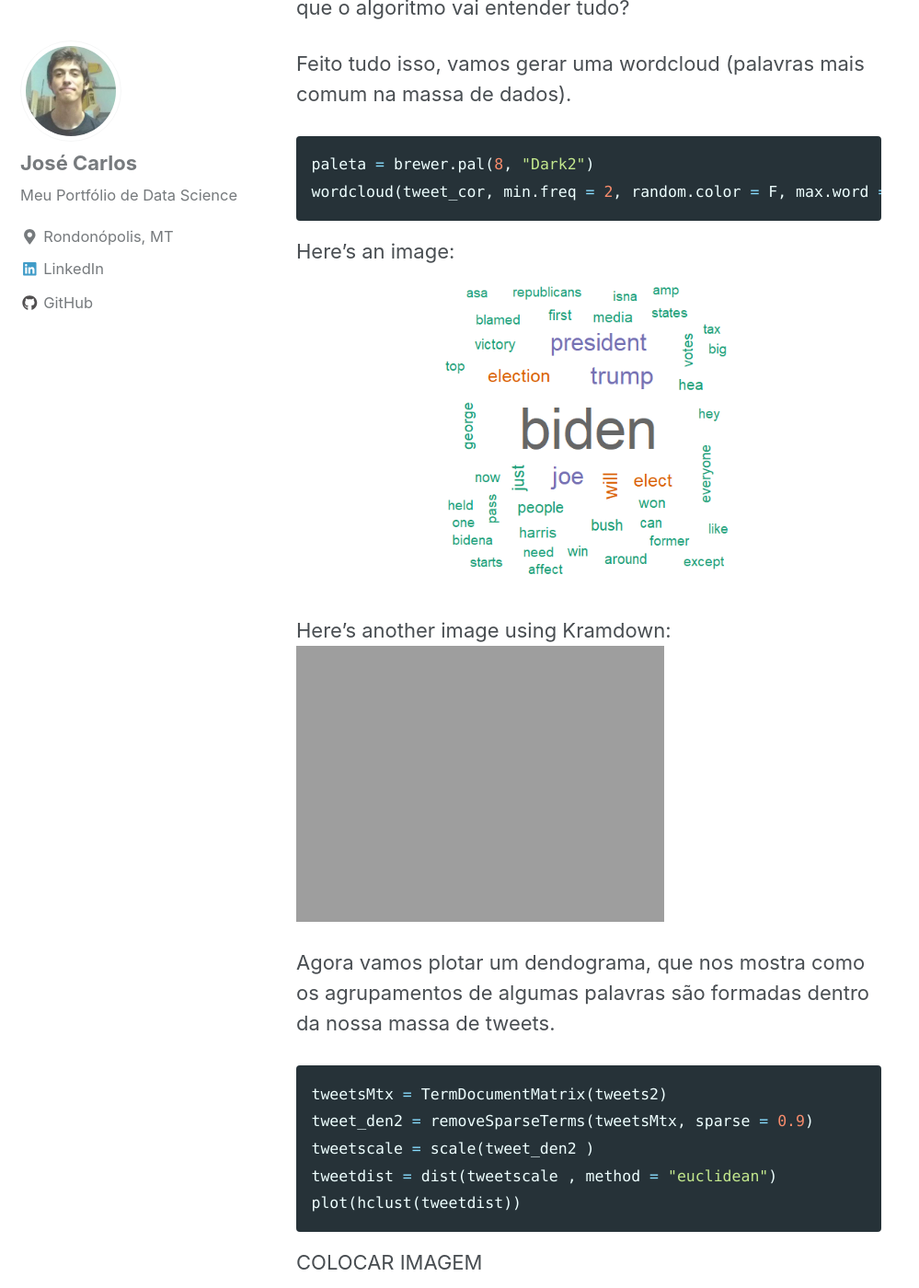
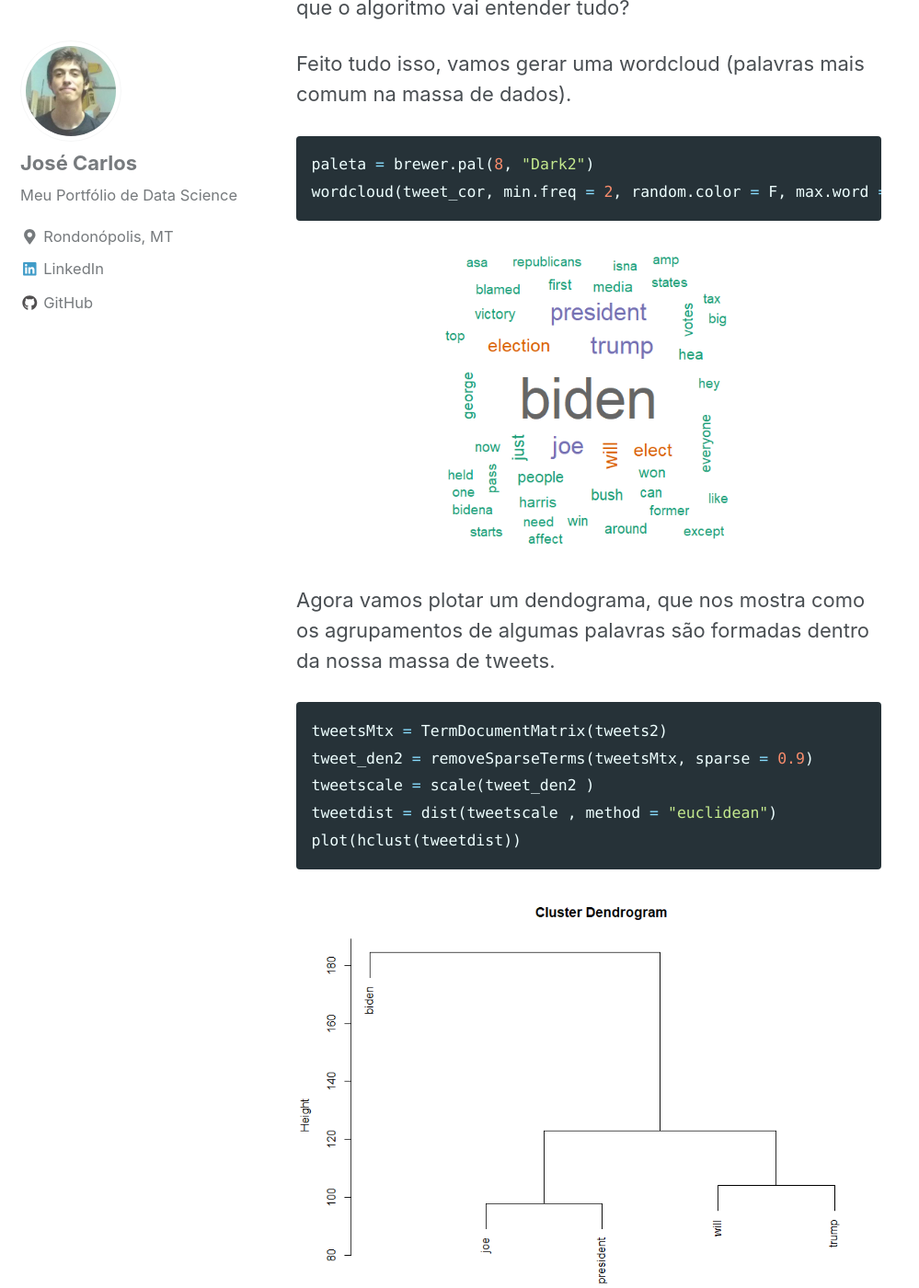
Before and after one commit to jcfneto/jcfneto.github.io, a Jekyll site: the page built from _posts/2020-11-08-analise-sentimento.md, in a window 1280 px wide and 1400 px high, scrolled down 2363 px. Shown: the whole window at 92% size, without its empty margins (0-999 px from the left). Built offline with Jekyll 4.4.1, drawn with Linux system fonts in a browser that asks for light colours; nearby versions of some CDN libraries.

Commit message:
Update 2020-11-08-analise-sentimento.md

````diff
--- a/_posts/2020-11-08-analise-sentimento.md
+++ b/_posts/2020-11-08-analise-sentimento.md
@@ -59,11 +59,7 @@
 paleta = brewer.pal(8, "Dark2")
 wordcloud(tweet_cor, min.freq = 2, random.color = F, max.word = 100, random.order = F, colors = paleta, scale = c(5,1))
 ```
-Here's an image:
 <img src="{{ site.url }}{{ site.baseurl }}/images/post1-1.png" alt="linearly separable data">
-
-Here's another image using Kramdown:
-![alt]({{ site.url }}{{ site.baseurl }}/images/post1-1.jpg)
 
 Agora vamos plotar um dendograma, que nos mostra como os agrupamentos de algumas palavras são formadas dentro da nossa massa de tweets.
 
@@ -74,8 +70,7 @@
 tweetdist = dist(tweetscale , method = "euclidean")
 plot(hclust(tweetdist))
 ```
-
-COLOCAR IMAGEM
+<img src="{{ site.url }}{{ site.baseurl }}/images/post1-2.png" alt="linearly separable data">
 
 Agora vamos para a parte mais legal, que é de fato construir nossa análise em cima dos dados. Então, aqui nessa etapa, vamos submeter nossos tweets ao classificador de emoções que foi treinado com o algoritmo de machine learning naive Bayes.
 
@@ -104,8 +99,9 @@
 
 O primeiro gráfico remete a classificação de emoções e o segundo é o classificador de polaridade.
 
+<img src="{{ site.url }}{{ site.baseurl }}/images/post1-3.png" alt="linearly separable data">
 
-COLOCAR IMAGENS
+<img src="{{ site.url }}{{ site.baseurl }}/images/post1-4.png" alt="linearly separable data">
 
 ### Conclusões
 
````
